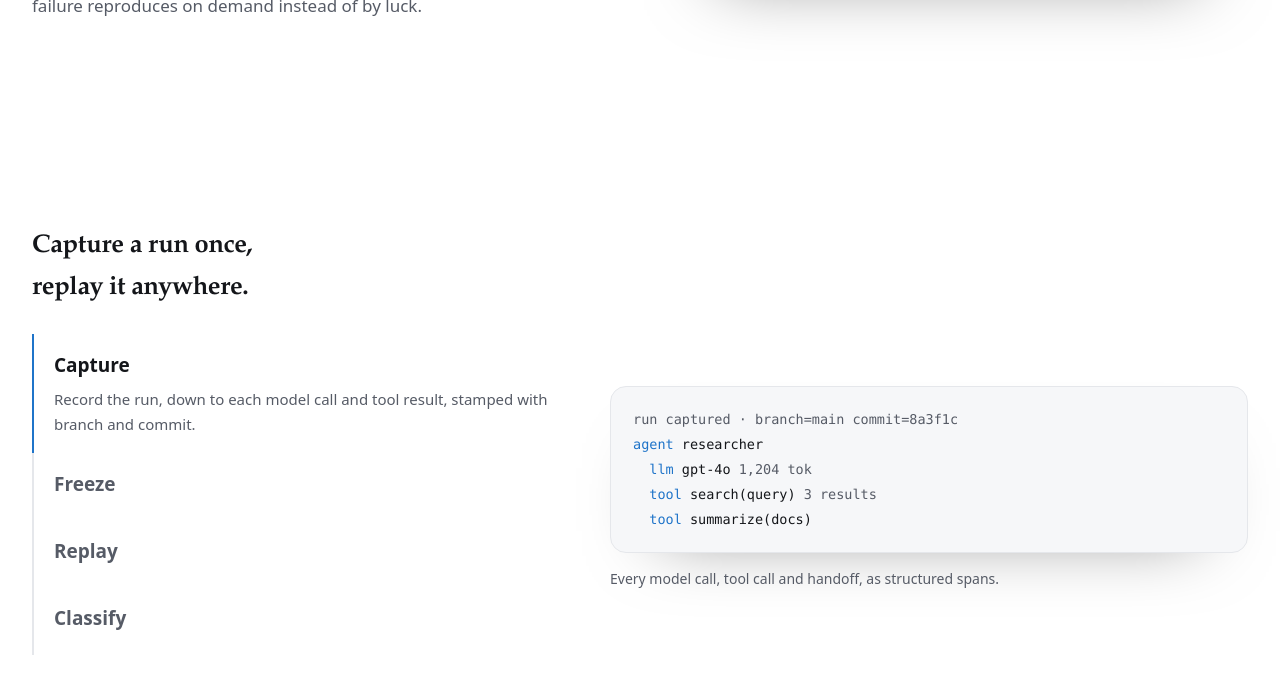
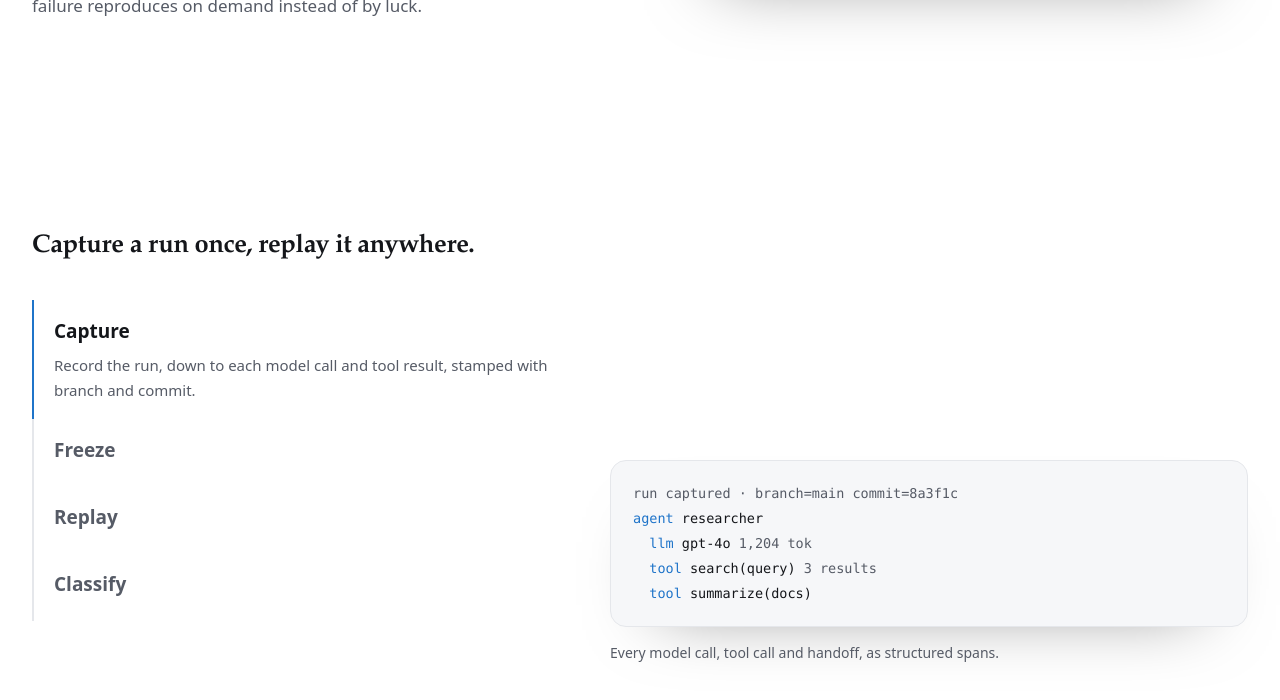
Before and after one commit to vi6120/pyTracer, a plain HTML site: page site/index.html in a window 1280 px wide. Shown: the part 1440-2140 px from the top of the page. Drawn offline with Linux system fonts and the light colour scheme.

Commit message:
put the how it works heading on one line above the steps

```diff
--- a/site/index.html
+++ b/site/index.html
@@ -98,7 +98,7 @@
   /* ---- sticky showcase (the signature motion) ---- */
   .showcase { display: grid; grid-template-columns: 0.9fr 1.1fr; gap: 56px; align-items: start; }
   .sc-steps { position: sticky; top: 120px; align-self: start; }
-  .sc-steps h2 { margin: 0 0 24px; }
+  .sc-title { grid-column: 1 / -1; margin: 0 0 -24px; }
   .sc-step { padding: 16px 0 16px 20px; border-left: 2px solid var(--border); cursor: default; transition: border-color .2s ease; }
   .sc-step.active { border-color: var(--accent); }
   .sc-step b { display: block; font-size: 19px; margin-bottom: 4px; color: var(--muted); transition: color .2s ease; }
@@ -315,8 +315,8 @@
     <!-- how it works: sticky scroll showcase -->
     <section class="section" id="how">
       <div class="wrap showcase">
+        <h2 class="display sc-title">Capture a run once, replay it anywhere.</h2>
         <div class="sc-steps">
-          <h2 class="display">Capture a run once,<br>replay it anywhere.</h2>
           <div class="sc-step" data-step="0"><b>Capture</b><p>Record the run, down to each model call and tool result, stamped with branch and commit.</p></div>
           <div class="sc-step" data-step="1"><b>Freeze</b><p>Pin the recorded responses as mocks, along with the clock, timestamps, UUIDs and RNG.</p></div>
           <div class="sc-step" data-step="2"><b>Replay</b><p>Re-run on any branch in full, partial or live mode, or freeze all but the step you changed.</p></div>
```
